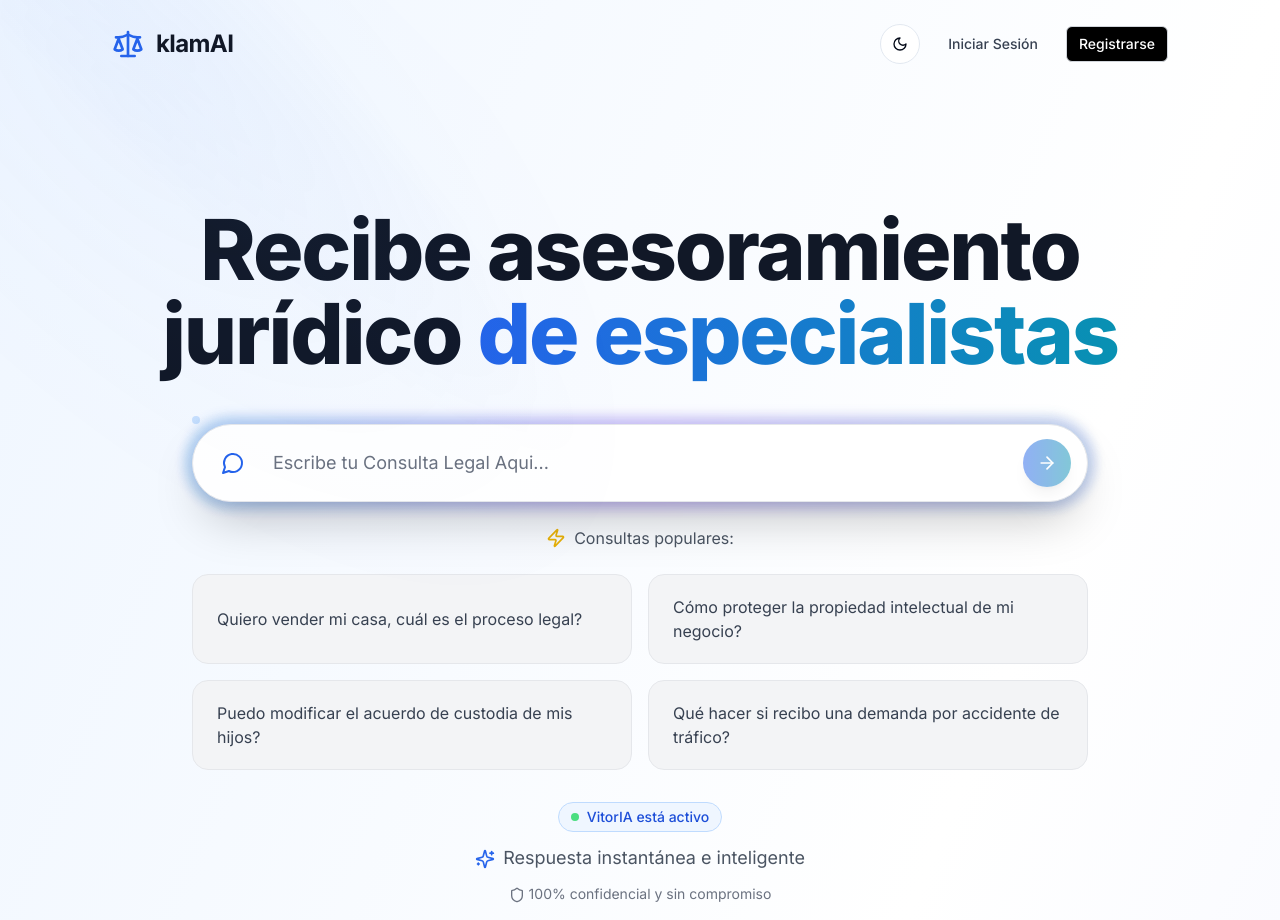
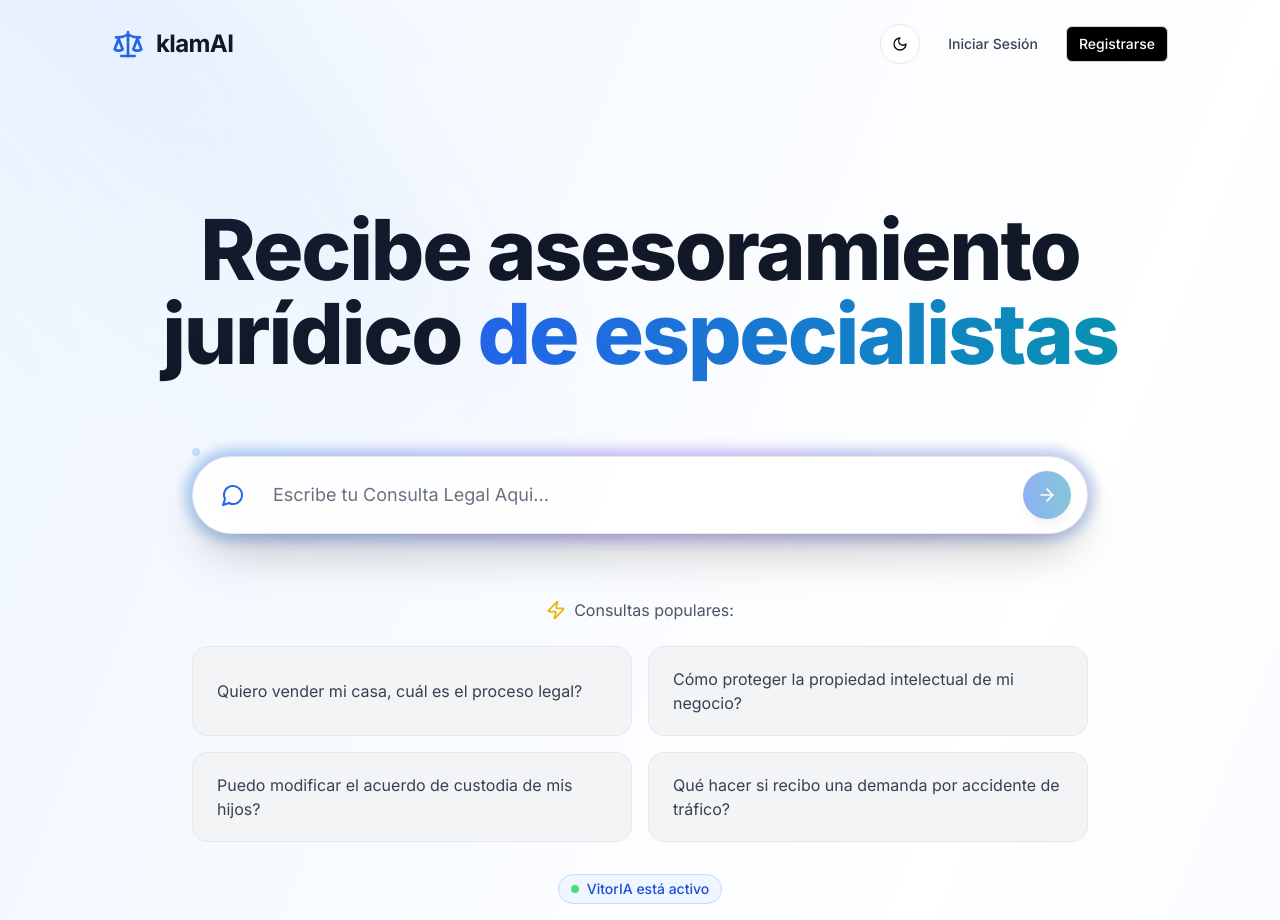
Before and after one commit to klamai/klamai-landing-launchpad, a React (Vite) app: page / in a window 1280 px wide. Shown: the top 920 px of the page. Built offline with nearby package versions, Linux system fonts and the light colour scheme.

Commit message:
update margins

```diff
--- a/src/pages/Index.tsx
+++ b/src/pages/Index.tsx
@@ -279,13 +279,13 @@ const Index = () => {
                 }}>
 
 
-                    <h1 className="mt-6 max-w-6xl mx-auto text-balance text-5xl sm:text-5xl md:text-6xl lg:text-7xl lg:mt-16 xl:text-[5.25rem] font-extrabold text-gray-900 dark:text-white leading-tight tracking-tight">
+                    <h1 className="mt-6  max-w-6xl mx-auto text-balance text-5xl sm:text-5xl md:text-6xl lg:text-7xl lg:mt-16 xl:text-[5.25rem] font-extrabold text-gray-900 dark:text-white leading-tight tracking-tight">
                       Recibe asesoramiento jurídico
                       <span className="bg-gradient-to-r from-blue-600 to-cyan-600 bg-clip-text text-transparent"> de especialistas</span>
                     </h1>
 
                     {/* Modern Google-style Search Bar - Principal - MOVED UP */}
-                    <div className="mt-8 sm:mt-12 max-w-4xl mx-auto px-4 sm:px-0">
+                    <div className="mt-14 sm:mt-20 max-w-4xl mx-auto px-4 sm:px-0">
                       {/* Main Search Bar with Enhanced Effects */}
                       <div className="relative group">
                         {/* Floating particles background */}
@@ -348,7 +348,7 @@ const Index = () => {
                           </div>
                         )}
                       {/* Quick suggestions - Enhanced - MOVED CLOSER TO INPUT */}
-                      <div className="mt-4 sm:mt-6">
+                      <div className="mt-12 sm:mt-16">
                         <p className="text-center text-gray-600 dark:text-gray-400 text-sm sm:text-base mb-4 sm:mb-6 flex items-center justify-center gap-2">
                           <Zap className="h-4 w-4 sm:h-5 sm:w-5 text-yellow-500" />
                           Consultas populares:
```
Also changed, not shown: 1 other file (tests, documents, lock files or other folders).
